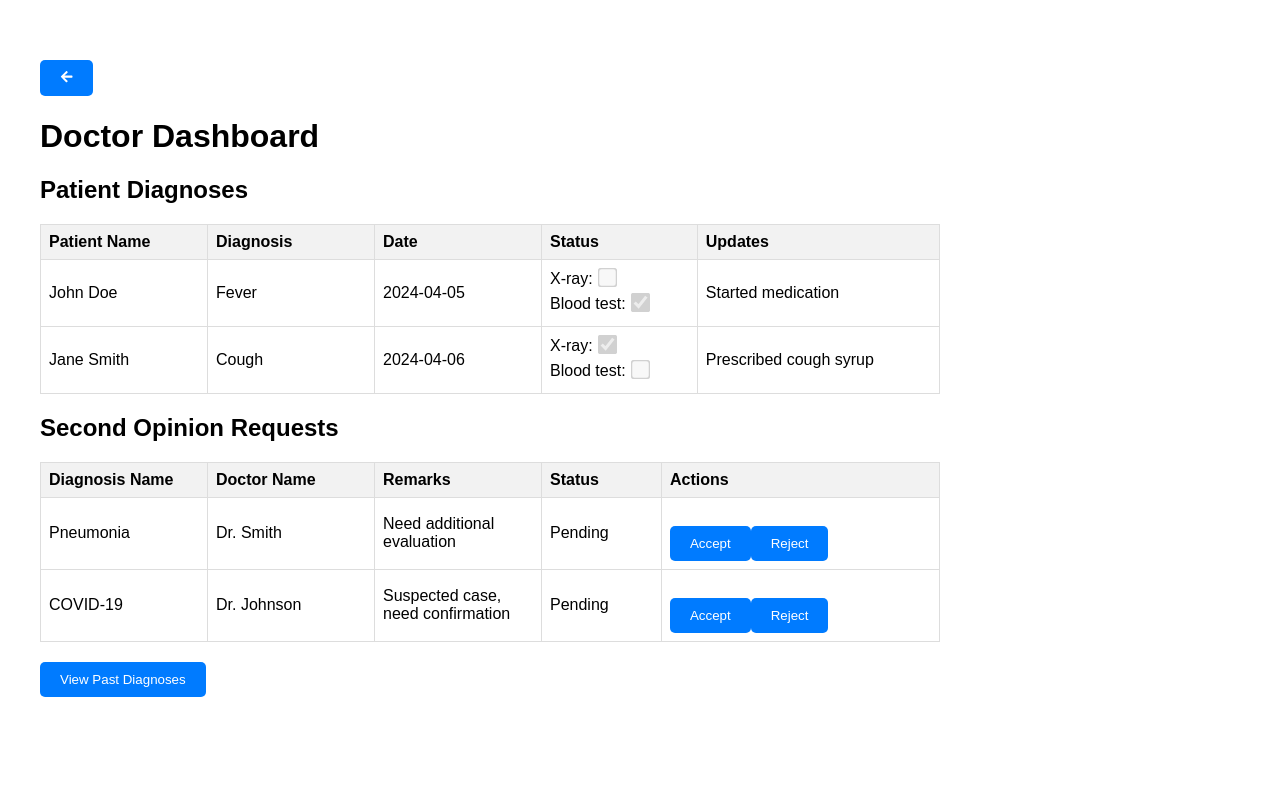
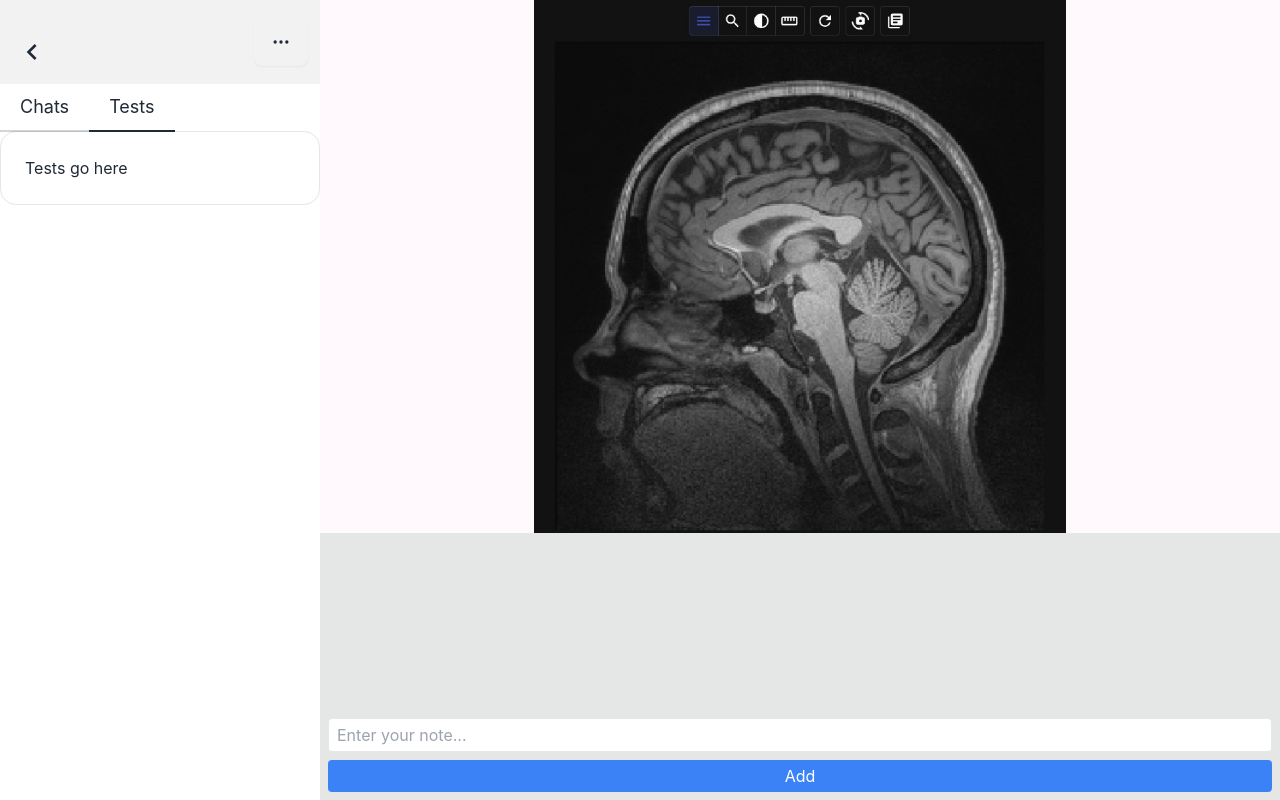
Before and after one commit to sam-25/Had_frontend, a React (Create React App) app: page /Radiographer in a window 1280 px wide. Built offline with nearby package versions, Linux system fonts and the light colour scheme.

Commit message:
Minor fixes

```diff
--- a/src/App.js
+++ b/src/App.js
@@ -3,33 +3,30 @@ import LoginPage from './Pages/Login/LoginPage';
 import MedicalLabPage from './Pages/MedicalLab/MedicalLabPage';
 import { BrowserRouter, Navigate, Routes, Route } from "react-router-dom";
 import EmptyPage from "./Pages/EmptyPage";
-import DoctorDashboardPage from "./Pages/Doctor/DoctorDashboardPage";
-
-
+// import DoctorDashboardPage from "./Pages/Doctor/DoctorDashboardPage";
+import DoctorDiagnosticPage from "./Pages/Doctor/DoctorDiagnosticPage";
+import DoctorConsultation from './Pages/DoctorNew/DoctorConsultation';
+import Notes from './Components/DoctorNew/Notes';
 
 function App() {
   return (
     <div className="App">
-      {/* <LoginPage />
-       */}
-
        {/* <BrowserRouter>
           <Routes>
               <Route path="/" element= {<LoginPage />}/>
               <Route path="/Radiographer" element = {<MedicalLabPage />} />
               <Route path="/Doctor" element = {<DoctorDashboardPage />} />
-              {/* <Route path="/Radiographer" element = {<MedicalLabPage />} />
               <Route path="/Radiographer" element = {<MedicalLabPage />} />
               <Route path="/Radiographer" element = {<MedicalLabPage />} />
-              <Route path="/Radiographer" element = {<MedicalLabPage />} /> */}
-          {/* </Routes> */}
-        {/* </BrowserRouter>  */}
-      {/* <p>de</p> */}
-      <DoctorDashboardPage></DoctorDashboardPage>
+              <Route path="/Radiographer" element = {<MedicalLabPage />} />
+              <Route path="/Radiographer" element = {<MedicalLabPage />} />
+          </Routes>
+        </BrowserRouter>  */}
 
+      {/* <DoctorDiagnosticPage /> */}
+      <DoctorConsultation />
     </div>
   );
 }
 
-
 export default App;
--- /dev/null
+++ b/src/Components/DoctorNew/ConsultationNavbar.js
@@ -0,0 +1,34 @@
+import React from 'react'
+
+const ConsultationNavbar = () => {
+  return (
+    <div className="navbar bg-base-200">
+      <div className="flex-1">
+        <button className="btn btn-square btn-ghost">
+          {/* <svg xmlns="http://www.w3.org/2000/svg" fill="none" viewBox="0 0 24 24" className="inline-block w-5 h-5 stroke-current"><path strokeLinecap="round" strokeLinejoin="round" strokeWidth="2" d="M4 6h16M4 12h16M4 18h16"></path></svg> */}
+          <svg class="h-6 w-6 fill-current md:h-8 md:w-8" xmlns="http://www.w3.org/2000/svg" width="24" height="24" viewBox="0 0 24 24"><path d="M15.41,16.58L10.83,12L15.41,7.41L14,6L8,12L14,18L15.41,16.58Z"></path></svg>
+        </button>
+      </div>
+      {/* <div className="flex-1">
+        <a className="btn btn-ghost text-xl"></a>
+      </div> */}
+      <div className="flex-none">
+        <div className="dropdown dropdown-bottom">
+          <div tabIndex={0} role="button" className="btn m-1">
+            <svg xmlns="http://www.w3.org/2000/svg" fill="none" viewBox="0 0 24 24" className="inline-block w-5 h-5 stroke-current"><path strokeLinecap="round" strokeLinejoin="round" strokeWidth="2" d="M5 12h.01M12 12h.01M19 12h.01M6 12a1 1 0 11-2 0 1 1 0 012 0zm7 0a1 1 0 11-2 0 1 1 0 012 0zm7 0a1 1 0 11-2 0 1 1 0 012 0z"></path></svg>
+          </div>
+          <ul tabIndex={0} className="dropdown-content z-[1] menu p-2 shadow bg-base-100 rounded-box w-52">
+            <li><a>Item 1</a></li>
+            <li><a>Item 2</a></li>
+          </ul>
+        </div>
+
+        {/* <button className="btn btn-square btn-ghost">
+          <svg xmlns="http://www.w3.org/2000/svg" fill="none" viewBox="0 0 24 24" className="inline-block w-5 h-5 stroke-current"><path strokeLinecap="round" strokeLinejoin="round" strokeWidth="2" d="M5 12h.01M12 12h.01M19 12h.01M6 12a1 1 0 11-2 0 1 1 0 012 0zm7 0a1 1 0 11-2 0 1 1 0 012 0zm7 0a1 1 0 11-2 0 1 1 0 012 0z"></path></svg>
+        </button> */}
+      </div>
+    </div>
+  )
+}
+
+export default ConsultationNavbar
--- /dev/null
+++ b/src/Components/DoctorNew/ConsultationTabs.js
@@ -0,0 +1,15 @@
+import React from 'react'
+
+const ConsultationTabs = () => {
+  return (
+    <div role="tablist" className="tabs tabs-bordered tabs-lg">
+      <input type="radio" name="my_tabs_2" role="tab" className="tab" aria-label="Chats" checked/>
+      <div role="tabpanel" className="tab-content bg-base-100 border-base-300 rounded-box p-6">Chats go here</div>
+
+      <input type="radio" name="my_tabs_2" role="tab" className="tab" aria-label="Tests" checked/>
+      <div role="tabpanel" className="tab-content bg-base-100 border-base-300 rounded-box p-6">Tests go here</div>
+    </div>
+  )
+}
+
+export default ConsultationTabs
--- /dev/null
+++ b/src/Components/DoctorNew/DicomArea.js
@@ -0,0 +1,10 @@
+import React from 'react'
+import dicomImage from '../Assets/dicom-sample.jpg';
+
+const DicomArea = () => {
+  return (
+    <img className='w-full h-full object-contain' src={dicomImage} alt="Description of your image" />
+  )
+}
+
+export default DicomArea
--- /dev/null
+++ b/src/Components/DoctorNew/Notes.js
@@ -0,0 +1,53 @@
+import React, { useState, useRef, useEffect } from 'react';
+
+const Notes = () => {
+  const [notes, setNotes] = useState([]);
+  const [newNote, setNewNote] = useState('');
+
+  const notesRef = useRef(null);
+
+  const handleAddNote = () => {
+    if (newNote.trim() !== '') {
+      setNotes([...notes, { user: 'User', text: newNote }]);
+      setNewNote('');
+    }
+  };
+
+  // Scroll to bottom on initial load and when new notes are added
+  useEffect(() => {
+    if (notesRef.current) {
+      notesRef.current.scrollTop = notesRef.current.scrollHeight;
+    }
+  }, [notes]);
+
+  return (
+    <div className="flex flex-col h-full">
+      <div className="overflow-y-auto flex-grow" style={{ height: '250px' }} ref={notesRef}>
+        {notes.map((note, index) => (
+          <div key={index} className="bg-base-100 p-2 m-1 rounded">
+            <strong>{note.user}:</strong> {note.text}
+          </div>
+        ))}
+        {/* Add empty div to maintain fixed height */}
+        <div style={{ height: '0', marginBottom: '-4px' }}></div>
+      </div>
+      <div className="p-2">
+        <input
+          type="text"
+          value={newNote}
+          onChange={(e) => setNewNote(e.target.value)}
+          placeholder="Enter your note..."
+          className="w-full px-2 py-1 border rounded focus:outline-none"
+        />
+        <button
+          onClick={handleAddNote}
+          className="mt-2 w-full bg-blue-500 text-white px-4 py-1 rounded hover:bg-blue-600 focus:outline-none"
+        >
+          Add
+        </button>
+      </div>
+    </div>
+  );
+};
+
+export default Notes;
--- a/src/Components/NavBar.css
+++ b/src/Components/NavBar.css
@@ -1,11 +1,10 @@
 /* NavBar.css */
 
-.navbar {
-  background-color: #333; /* Dark background color */
+/* .navbar {
+  background-color: #333;
   display: flex;
-  /* justify-content: center; */
   align-items: center;
-}
+} */
 
 .nav-item {
   color: white;
--- /dev/null
+++ b/src/Pages/DoctorNew/DoctorConsultation.js
@@ -0,0 +1,28 @@
+import React from 'react'
+import ConsultationNavbar from '../../Components/DoctorNew/ConsultationNavbar'
+import ConsultationTabs from '../../Components/DoctorNew/ConsultationTabs'
+import DicomArea from '../../Components/DoctorNew/DicomArea'
+import Notes from '../../Components/DoctorNew/Notes'
+
+const DoctorConsultation = () => {
+  return (
+    <div className='grid grid-cols-4'>
+      <div className='col-span-1 h-screen'>
+        <ConsultationNavbar />
+        <ConsultationTabs />
+      </div>
+
+      <div className='bg-secondary-content col-span-3 h-screen flex flex-col'>
+        <div className='flex-1 h-2/3'>
+          <DicomArea />
+        </div>
+
+        <div className='bg-base-300 flex-1 h-1/3'>
+          <Notes />
+        </div>
+      </div>
+    </div>
+  )
+}
+
+export default DoctorConsultation
--- a/src/index.css
+++ b/src/index.css
@@ -1,3 +1,7 @@
+@tailwind base;
+@tailwind components;
+@tailwind utilities;
+
 body {
   margin: 0;
   font-family: -apple-system, BlinkMacSystemFont, 'Segoe UI', 'Roboto', 'Oxygen',
--- a/tailwind.config.js
+++ b/tailwind.config.js
@@ -1,7 +1,7 @@
 /** @type {import('tailwindcss').Config} */
 module.exports = {
   content: [
-    "./src/**/*.{js,jsx,ts,tsx}",
+    "./src/**/*.{html,js}"
   ],
   theme: {
     extend: {},
```
Also changed, not shown: src/Components/Assets/dicom-sample.jpg (added).
